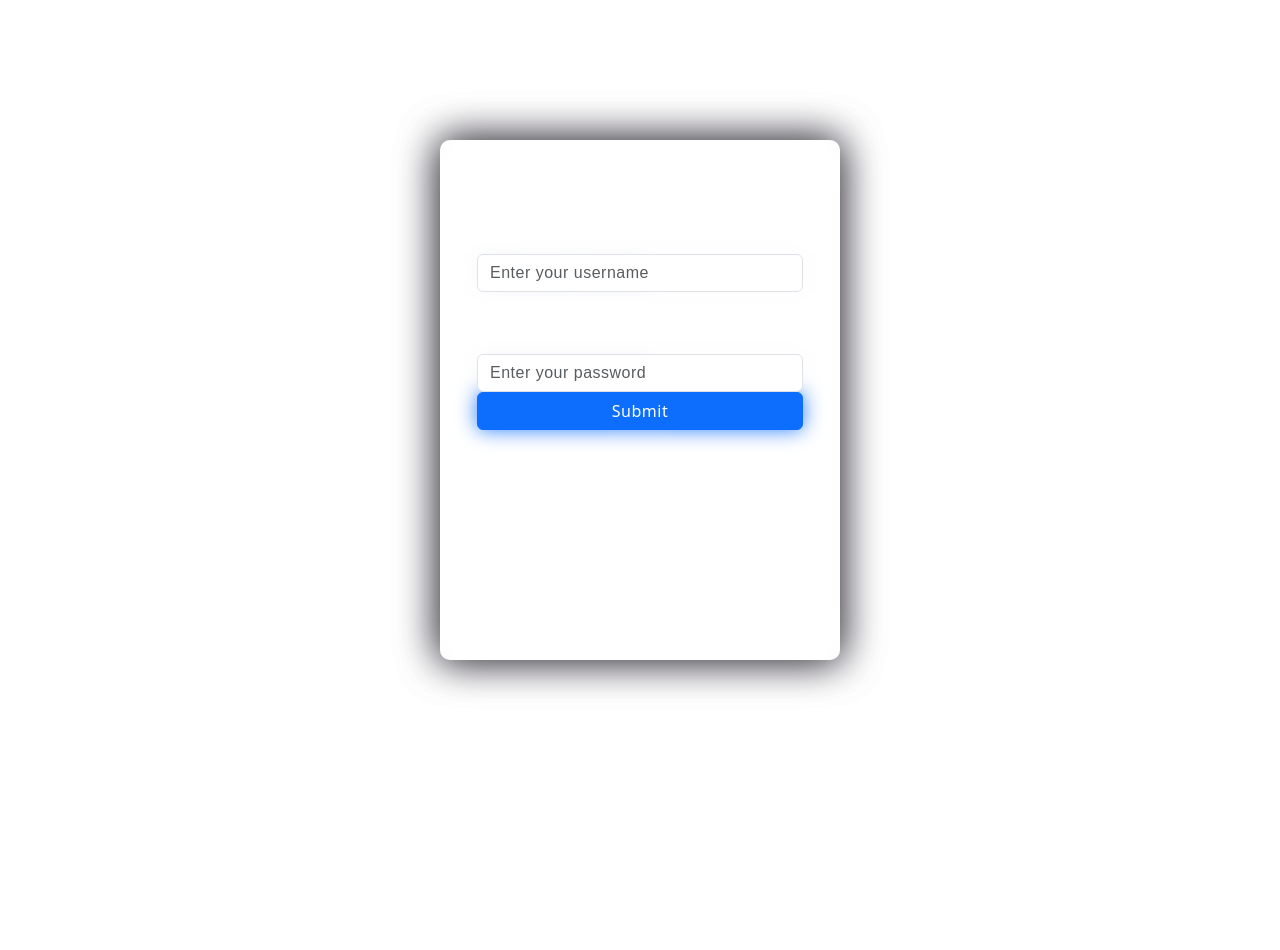
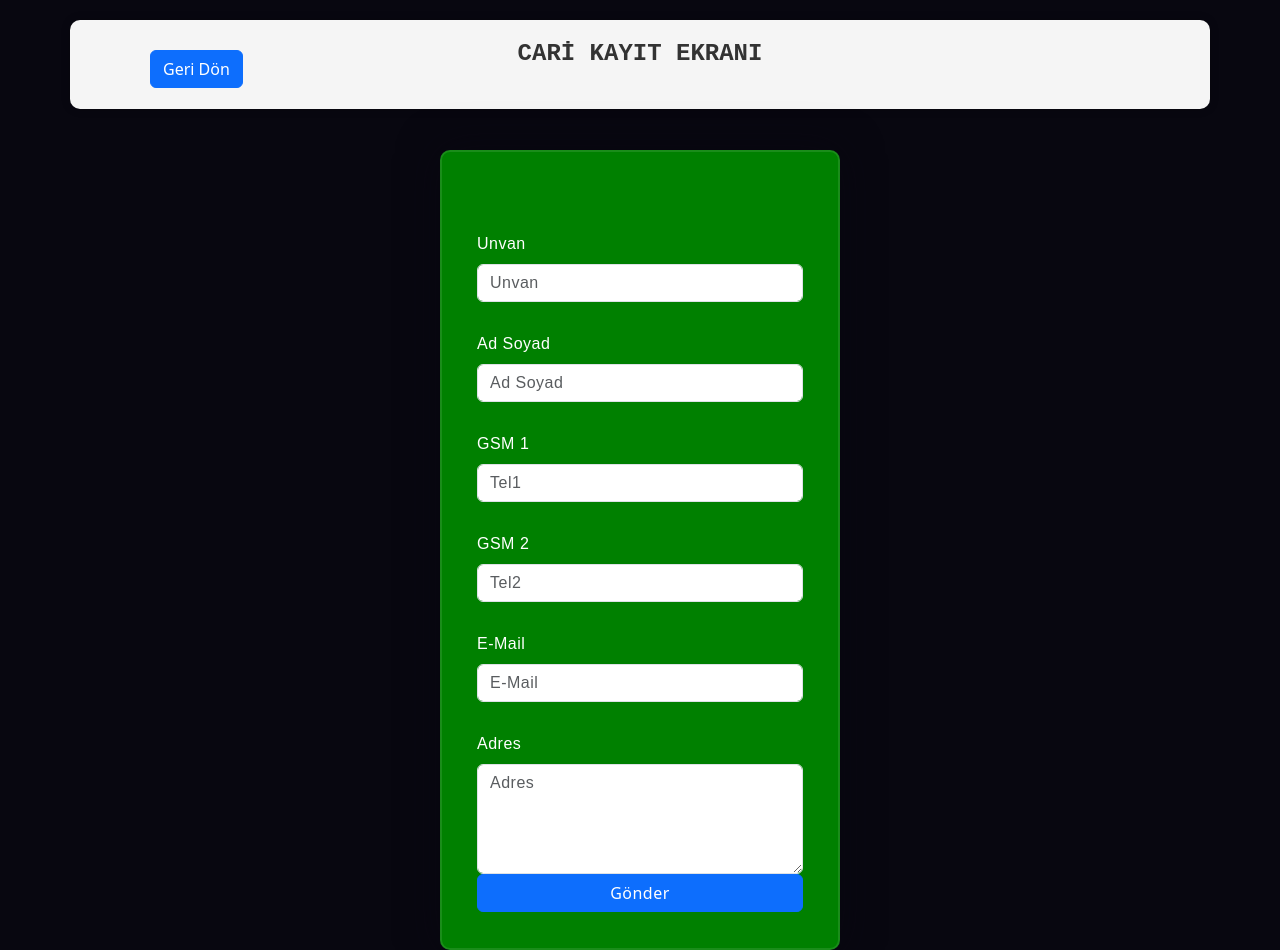
Before and after one commit to ylmgrbzz/jewelerProject, a React (Create React App) app: page /musteriTanimlama in a window 1280 px wide. Before the commit the page ends 800 px from the top, so only its background shows below. Built offline with nearby package versions, Linux system fonts and the light colour scheme.

Commit message:
MusteriTanimlama

```diff
--- a/src/components/MusteriTanimlama/MusteriTanimlama.css
+++ b/src/components/MusteriTanimlama/MusteriTanimlama.css
@@ -1,5 +1,5 @@
-body {
-  background-color: #f0f0f0;
+body.musteri-page {
+  background-color: #080710;
 }
 
 .container {
@@ -37,6 +37,6 @@ body {
 }
 .back-button {
   position: absolute;
-  top: 10px;
-  left: 10px;
+  top: 50px;
+  left: 150px;
 }
--- a/src/components/MusteriTanimlama/MusteriTanimlama.jsx
+++ b/src/components/MusteriTanimlama/MusteriTanimlama.jsx
@@ -1,117 +1,68 @@
-import React, { useState } from "react";
-import "bootstrap/dist/css/bootstrap.min.css"; // Import Bootstrap CSS
+import React, { useEffect } from "react";
 import { Form, Button } from "react-bootstrap";
-
-// import "./MusteriTanimlama.css";
+import "bootstrap/dist/css/bootstrap.min.css";
+import "./MusteriTanimlama.css";
 
 const MusteriTanimlama = () => {
-  // const goBack = () => {
-  //   history.go(-1);
-  // };
-  const [formData, setFormData] = useState({
-    firstName: "",
-    lastName: "",
-    title: "",
-    gsm1: "",
-    gsm2: "",
-    email: "",
-    address: "",
-  });
-  const validateForm = () => {
-    let valid = true;
-    const newErrors = {};
+  useEffect(() => {
+    document.body.classList.add("musteri-page");
 
-    // Ad ve soyad kontrolü
-    if (!formData.firstName.trim()) {
-      newErrors.firstName = "Ad boş bırakılamaz";
-      valid = false;
-    }
+    return () => {
+      document.body.classList.remove("musteri-page");
+    };
+  }, []);
 
-    if (!formData.lastName.trim()) {
-      newErrors.lastName = "Soyad boş bırakılamaz";
-      valid = false;
-    }
-
-    // Diğer alanlar için isteğe bağlı doğrulama ekleyebilirsiniz
-
-    setErrors(newErrors);
-    return valid;
+  const handleSubmit = (event) => {
+    event.preventDefault();
+    // Add your form submission logic here
   };
 
-  const handleSubmit = (e) => {
-    e.preventDefault();
-
-    if (validateForm()) {
-      // Formu gönderme işlemleri burada yapılabilir
-      console.log("Form Gönderildi", formData);
-    } else {
-      console.error("Form Gönderilemedi - Doğrulama Hatası");
-    }
-  };
-
-  const handleChange = (e) => {
-    const { name, value } = e.target;
-    setFormData({ ...formData, [name]: value });
-
-    // Her input değiştiğinde hatayı temizle
-    setErrors({ ...errors, [name]: "" });
-  };
-
-  const [errors, setErrors] = useState({});
   return (
-    <div className="container mt-5">
-      <Form onSubmit={handleSubmit}>
-        <Form.Group controlId="formUsername">
-          <Form.Label>Username</Form.Label>
-          <Form.Control
-            type="text"
-            placeholder="Enter your username"
-            name="username"
-            value={formData.username}
-            onChange={handleChange}
-          />
+    <div className="container ">
+      <a href="#" class="btn btn-primary back-button" onclick="history.go(-1)">
+        Geri Dön
+      </a>
+      <h1 class="form-title">CARİ KAYIT EKRANI</h1>
+      <Form
+        style={{
+          marginTop: "150px",
+          backgroundColor: "green",
+          height: "100%",
+        }}
+        onSubmit={handleSubmit}
+      >
+        <Form.Group controlId="formUnvan">
+          <Form.Label>Unvan</Form.Label>
+          <Form.Control type="text" placeholder="Unvan" />
         </Form.Group>
 
-        <Form.Group controlId="formPassword">
-          <Form.Label>Password</Form.Label>
-          <Form.Control
-            type="password"
-            placeholder="Enter your password"
-            name="password"
-            value={formData.password}
-            onChange={handleChange}
-          />
+        <Form.Group controlId="formIsim">
+          <Form.Label>Ad Soyad</Form.Label>
+          <Form.Control type="text" placeholder="Ad Soyad" />
+        </Form.Group>
+
+        <Form.Group controlId="formTel1">
+          <Form.Label>GSM 1</Form.Label>
+          <Form.Control type="text" placeholder="Tel1" />
+        </Form.Group>
+
+        <Form.Group controlId="formTel2">
+          <Form.Label>GSM 2</Form.Label>
+          <Form.Control type="text" placeholder="Tel2" />
+        </Form.Group>
+
+        <Form.Group controlId="formEmail">
+          <Form.Label>E-Mail</Form.Label>
+          <Form.Control type="email" placeholder="E-Mail" required />
+        </Form.Group>
+
+        <Form.Group controlId="formAdres">
+          <Form.Label>Adres</Form.Label>
+          <Form.Control as="textarea" rows={4} placeholder="Adres" />
         </Form.Group>
 
         <Button variant="primary" type="submit">
-          Submit
-        </Button>
-      </Form>{" "}
-      <Form onSubmit={handleSubmit}>
-        <Form.Group controlId="formUsername">
-          <Form.Label>Username</Form.Label>
-          <Form.Control
-            type="text"
-            placeholder="Enter your username"
-            name="username"
-            value={formData.username}
-            onChange={handleChange}
-          />
-        </Form.Group>
-
-        <Form.Group controlId="formPassword">
-          <Form.Label>Password</Form.Label>
-          <Form.Control
-            type="password"
-            placeholder="Enter your password"
-            name="password"
-            value={formData.password}
-            onChange={handleChange}
-          />
-        </Form.Group>
-
-        <Button variant="primary" type="submit">
-          Submit
+          Gönder
         </Button>
       </Form>
     </div>
```
